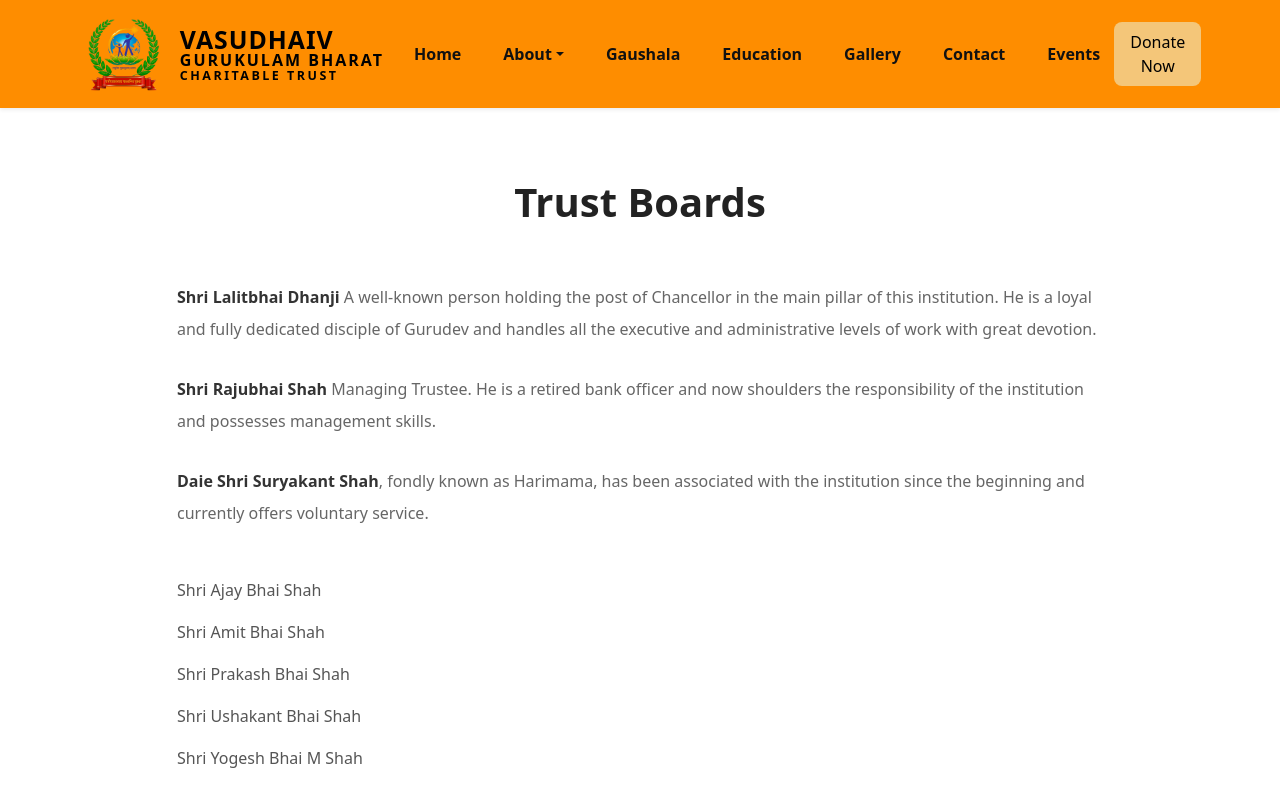
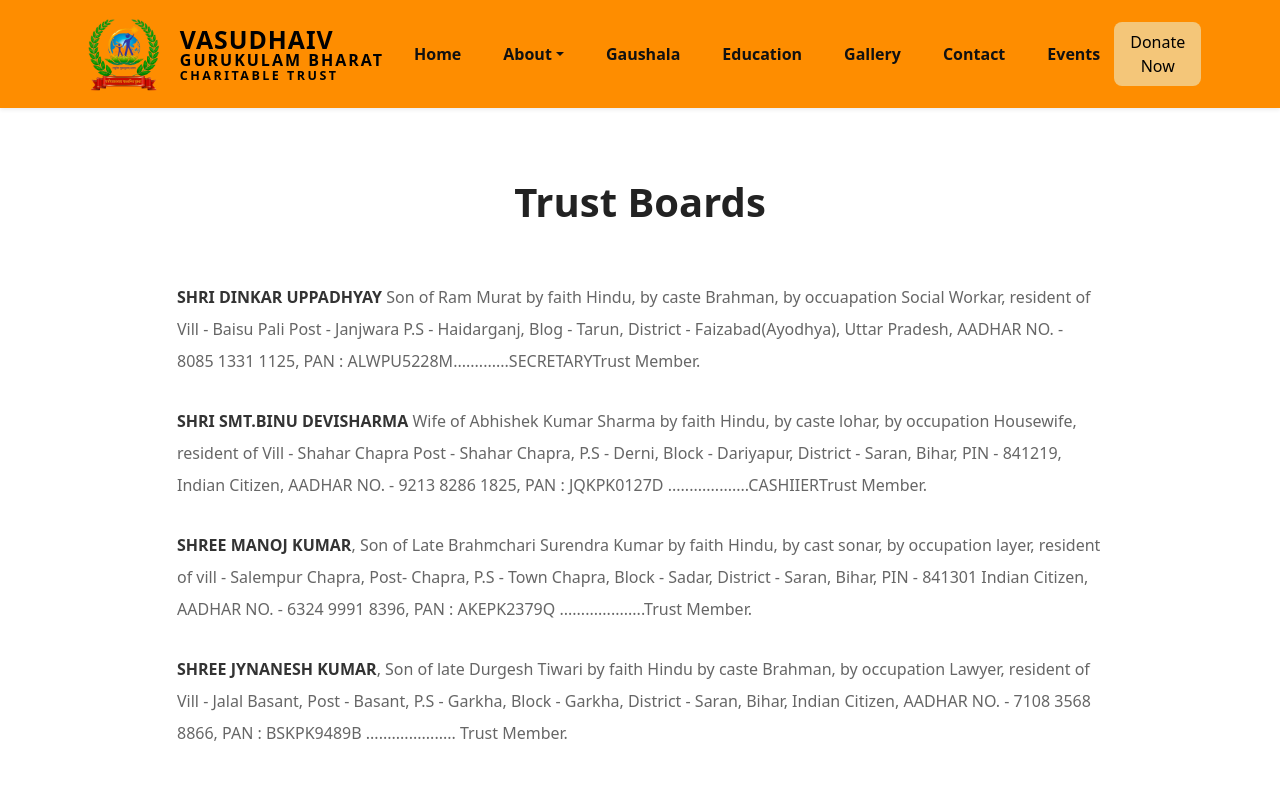
Before and after one commit to dipu4432/GURUKULAM, a React (Vite) app: page /trust-boards in a window 1280 px wide. Shown: the top 792 px of the page. Built offline with nearby package versions, Linux system fonts and the light colour scheme.

Commit message:
Added data

```diff
--- a/src/components/footerSection.jsx
+++ b/src/components/footerSection.jsx
@@ -37,18 +37,18 @@ function FooterSection() {
                 <div className="contact-item">
                   <FaMapMarkerAlt className="icon" />
                   <span>
-                    Virtiyana Shivli, Kanpur Dehat, 209204 (U.P.)
+                    Shahar Chapra, Derni, Dariyapur, Saran, 841219 (Bihar)
                   </span>
                 </div>
 
                 <div className="contact-item">
                   <FaEnvelope className="icon" />
-                  <span>info@shriraghavgaudham.org</span>
+                  <span>info@gurukulam.org</span>
                 </div>
 
                 <div className="contact-item">
                   <FaWhatsapp className="icon" />
-                  <span>8400151995</span>
+                  <span>9631783193</span>
                 </div>
 
                 <div className="visitor-section">
@@ -89,9 +89,9 @@ function FooterSection() {
                 <h3>Bank Details</h3>
 
                 <p>
-                  <strong>Name -</strong> SHRI RAGHAV GOVARDHAN
+                  <strong>Name -</strong> VASHUDHAIV GURUKULAM BHARAT
                   <br />
-                  GAUSHALA SAMITI
+                  CHARITABLE TRUST
                 </p>
 
                 <p>
--- a/src/components/trustBoards.jsx
+++ b/src/components/trustBoards.jsx
@@ -24,33 +24,45 @@ function TrustBoards() {
           <Col lg={10}>
             <div className="trust-content">
               <p>
-                <strong>Shri Lalitbhai Dhanji</strong> A well-known person
-                holding the post of Chancellor in the main pillar of this
-                institution. He is a loyal and fully dedicated disciple of
-                Gurudev and handles all the executive and administrative levels
-                of work with great devotion.
+                <strong>SHRI DINKAR UPPADHYAY</strong> Son of Ram Murat by faith
+                Hindu, by caste Brahman, by occuapation Social Workar, resident
+                of Vill - Baisu Pali Post - Janjwara P.S - Haidarganj, Blog -
+                Tarun, District - Faizabad(Ayodhya), Uttar Pradesh, AADHAR NO. -
+                8085 1331 1125, PAN : ALWPU5228M.............SECRETARYTrust
+                Member.
               </p>
 
               <p>
-                <strong>Shri Rajubhai Shah</strong> Managing Trustee. He is a
-                retired bank officer and now shoulders the responsibility of the
-                institution and possesses management skills.
+                <strong>SHRI SMT.BINU DEVISHARMA</strong> Wife of Abhishek Kumar
+                Sharma by faith Hindu, by caste lohar, by occupation Housewife,
+                resident of Vill - Shahar Chapra Post - Shahar Chapra, P.S -
+                Derni, Block - Dariyapur, District - Saran, Bihar, PIN - 841219,
+                Indian Citizen, AADHAR NO. - 9213 8286 1825, PAN : JQKPK0127D
+                ...................CASHIIERTrust Member.
               </p>
 
               <p>
-                <strong>Daie Shri Suryakant Shah</strong>, fondly known as
-                Harimama, has been associated with the institution since the
-                beginning and currently offers voluntary service.
+                <strong>SHREE MANOJ KUMAR</strong>, Son of Late Brahmchari
+                Surendra Kumar by faith Hindu, by cast sonar, by occupation
+                layer, resident of vill - Salempur Chapra, Post- Chapra, P.S -
+                Town Chapra, Block - Sadar, District - Saran, Bihar, PIN -
+                841301 Indian Citizen, AADHAR NO. - 6324 9991 8396, PAN :
+                AKEPK2379Q ....................Trust Member.
+              </p>
+
+              <p>
+                <strong>SHREE JYNANESH KUMAR</strong>, Son of late Durgesh
+                Tiwari by faith Hindu by caste Brahman, by occupation Lawyer,
+                resident of Vill - Jalal Basant, Post - Basant, P.S - Garkha,
+                Block - Garkha, District - Saran, Bihar, Indian Citizen, AADHAR
+                NO. - 7108 3568 8866, PAN : BSKPK9489B .....................
+                Trust Member.
               </p>
 
               {/* Members */}
               <div className="trust-members">
-                <p>Shri Ajay Bhai Shah</p>
-                <p>Shri Amit Bhai Shah</p>
+                <p>Shri Pankaj Kumar Mehar</p>
                 <p>Shri Prakash Bhai Shah</p>
-                <p>Shri Ushakant Bhai Shah</p>
-                <p>Shri Yogesh Bhai M Shah</p>
-                <p>Shri Himmatlal Bhai Shah</p>
                 <p>Shri Anant Bhai Dhamli</p>
               </div>
 
```
